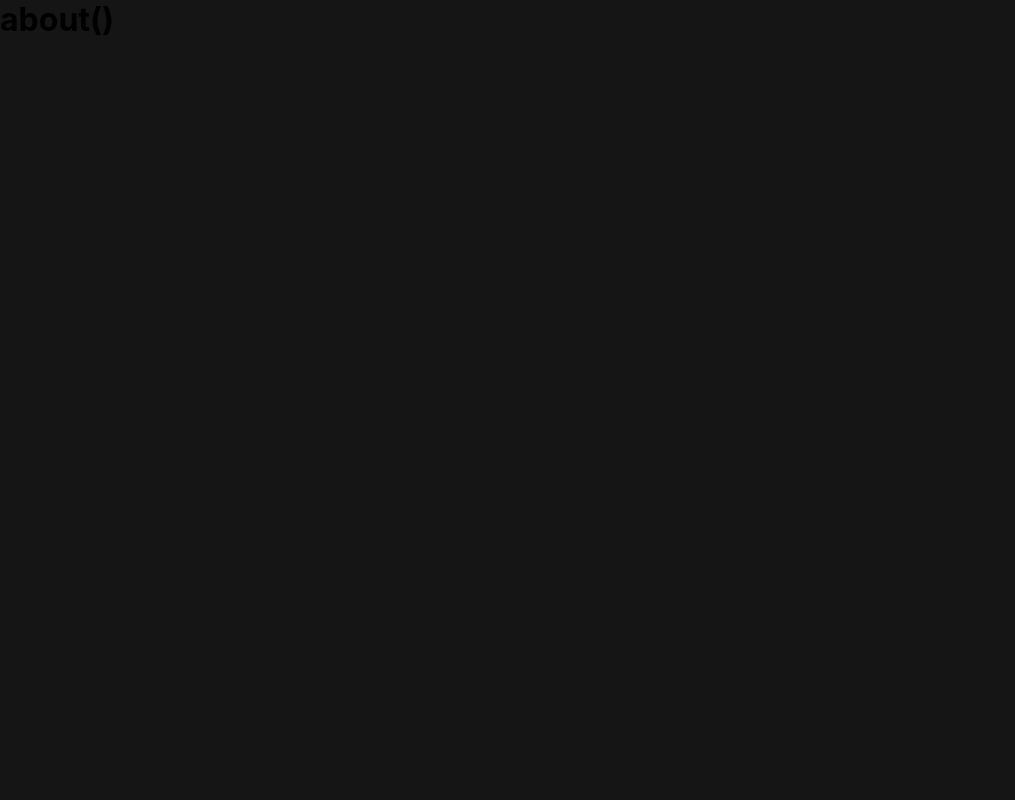
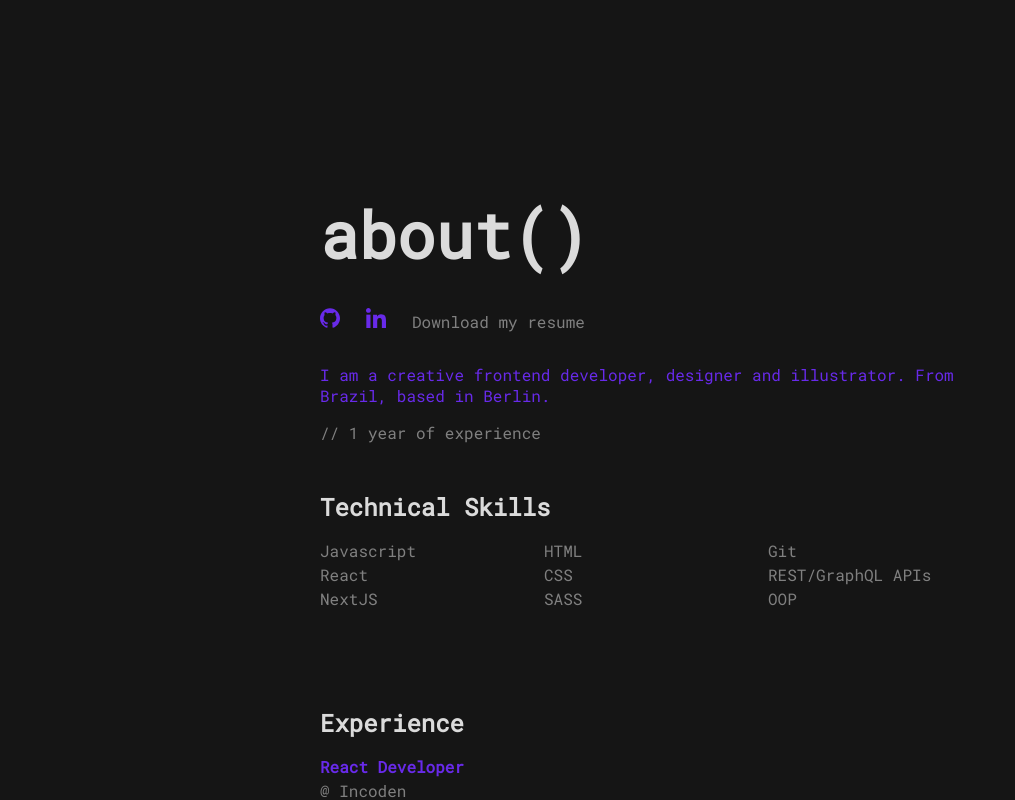
Before and after one commit to tomaCezar1/Portfolio, a Next.js app: page /about in a window 1280 px wide. Shown: the top 800 px of the page, without its empty margins (0-1015 px from the left). Built offline with nearby package versions, Linux system fonts and the light colour scheme.

Commit message:
about page started

```diff
--- a/pages/_app.tsx
+++ b/pages/_app.tsx
@@ -4,9 +4,11 @@ import BlurProvider from '../src/Context/BlurContext';
 
 function MyApp({ Component, pageProps }): JSX.Element {
     return (
-        <BlurProvider>
-            <Component {...pageProps} />
-        </BlurProvider>
+        <>
+            <BlurProvider>
+                <Component {...pageProps} />
+            </BlurProvider>
+        </>
     );
 }
 
--- a/src/About/About.tsx
+++ b/src/About/About.tsx
@@ -1,8 +1,68 @@
+/* eslint-disable react/jsx-no-comment-textnodes */
+import Link from 'next/link';
+import Github from '../../public/github.svg';
+import LinkedIn from '../../public/linkedin.svg';
+
 function About(): JSX.Element {
     return (
         <>
-            <div>
+            <div className="about-container">
                 <h1 className="about-h1">about()</h1>
+                <div className="about-info-container">
+                    <div className="first-info">
+                        <ul className="about-contact flex">
+                            <li className="personal-links purple">
+                                <Link href="https://github.com/tomaCezar1">
+                                    <Github className="links-icons about-icons" />
+                                </Link>
+                            </li>
+                            <li className="personal-links purple">
+                                <Link href="https://www.linkedin.com/in/cezar-toma-541990190/">
+                                    <LinkedIn className="links-icons about-icons" />
+                                </Link>
+                            </li>
+                            <li className="about-download grey">Download my resume</li>
+                        </ul>
+                        <p className="about-me purple">
+                            I am a creative frontend developer, designer and illustrator. From
+                            Brazil, based in Berlin.
+                        </p>
+                        <p className="about-experience grey">// 1 year of experience</p>
+                    </div>
+                    <div className="about-section">
+                        <h2 className="about-title light-grey">Technical Skills</h2>
+                        <ul className="about-grid grey">
+                            <li>
+                                Javascript <br /> React <br /> NextJS
+                            </li>
+                            <li>
+                                HTML <br /> CSS <br /> SASS
+                            </li>
+                            <li>
+                                Git <br /> REST/GraphQL APIs <br /> OOP
+                            </li>
+                        </ul>
+                    </div>
+                    <div className="about-section">
+                        <h2 className="about-title light-grey">Experience</h2>
+                        <ul className="about-grid about-grid-experience grey">
+                            <li>
+                                <strong className="purple">React Developer</strong>
+                                <p>@ Incoden</p>
+                                <p>November 2020 - February 2021</p>
+                            </li>
+                        </ul>
+                    </div>
+                    <div className="about-section">
+                        <h2 className="about-title light-grey">Experience</h2>
+                        <p className="about-experience grey languages">// Fluent</p>
+                        <ul className="about-grid grey">
+                            <li>English</li>
+                            <li>French</li>
+                            <li>Romanian</li>
+                        </ul>
+                    </div>
+                </div>
             </div>
         </>
     );
--- a/src/About/_About.scss
+++ b/src/About/_About.scss
@@ -0,0 +1,69 @@
+@import '../../styles/constants.scss';
+
+.about-container {
+    min-height: 100vh;
+    margin: 0 25vw;
+    padding-top: 15vw;
+    font-family: $roboto;
+}
+
+.about-h1 {
+    color: $lightGrey;
+    font-size: 64px;
+    font-weight: $bold;
+}
+
+.about-contact {
+    align-items: baseline;
+    margin: 32px 0;
+    li {
+        margin: 0 16px 0 0;
+    }
+}
+
+.about-download {
+    font-size: 16px;
+}
+
+.about-me {
+    margin-bottom: 16px;
+    color: $grey;
+}
+
+.about-section {
+    padding: 48px 0;
+    .about-title {
+        margin-bottom: 16px;
+    }
+}
+
+.about-grid {
+    display: grid;
+    grid-template-columns: repeat(3, 1fr);
+    grid-gap: 32px;
+
+    li {
+        font-size: 16px;
+        line-height: 24px;
+        font-family: $roboto;
+    }
+}
+
+.about-grid-experience {
+    grid-template-columns: 1fr;
+}
+
+.languages {
+    opacity: 0.6;
+}
+
+.about-icons {
+    fill: $purple;
+}
+
+.personal-links {
+    transition: all 0.4s ease;
+    &:hover .about-icons {
+        fill: $white;
+    }
+}
--- a/src/Personal/Personal.tsx
+++ b/src/Personal/Personal.tsx
@@ -2,6 +2,7 @@ import Link from 'next/link';
 import Image from 'next/image';
 import Github from '../../public/github.svg';
 import LinkedIn from '../../public/linkedin.svg';
+import CircularText from '../CircularText/CircularText';
 
 function Personal(): JSX.Element {
     return (
@@ -32,9 +33,12 @@ function Personal(): JSX.Element {
                     </div>
                     <div className="personal-links">
                         <LinkedIn className="links-icons" />
-                        <Link href="www.linkedin.com/in/cezar-toma-541990190">LinkedIn</Link>
+                        <Link href="https://www.linkedin.com/in/cezar-toma-541990190/">
+                            LinkedIn
+                        </Link>
                     </div>
                 </div>
+                <CircularText />
             </div>
         </>
     );
--- a/src/Personal/_Personal.scss
+++ b/src/Personal/_Personal.scss
@@ -23,8 +23,8 @@
     cursor: pointer;
     margin: 0 16px;
     &:hover .links-icons {
+        transition: all 0.4s ease;
         fill: $purple;
-        transition: all 0.4s ease;
     }
     &:hover {
         color: $purple;
--- a/styles/constants.scss
+++ b/styles/constants.scss
@@ -1,14 +1,17 @@
 @import url('https://fonts.googleapis.com/css2?family=Gothic+A1&display=swap');
 @import url('https://fonts.googleapis.com/css2?family=Poppins:&display=swap');
-
+@import url('https://fonts.googleapis.com/css2?family=Roboto+Mono:&display=swap');
 // Colors
 $black: #000000;
 $white: #ffffff;
-$grey: #202022;
+$lightGrey: #dbdbdb;
+$blackGrey: #202022;
+$grey: #808080;
 $purple: #682ae9;
 
 // Fonts
 $font: 'Ghotic A1', sans-serif;
+$roboto: 'Roboto Mono', monospace;
 $poppins: 'Poppins', sans-serif;
 
 // Font weights
--- a/styles/globals.css
+++ b/styles/globals.css
@@ -26,3 +26,11 @@ p {
     margin: 0;
     padding: 0;
 }
+
+ul,
+li,
+ul li {
+    margin: 0;
+    padding: 0;
+    list-style: none;
+}
--- a/styles/styles.scss
+++ b/styles/styles.scss
@@ -33,6 +33,14 @@
     color: $white;
 }
 
+.light-grey {
+    color: $lightGrey;
+}
+
+.grey {
+    color: $grey;
+}
+
 .purple {
     color: $purple;
 }
```
